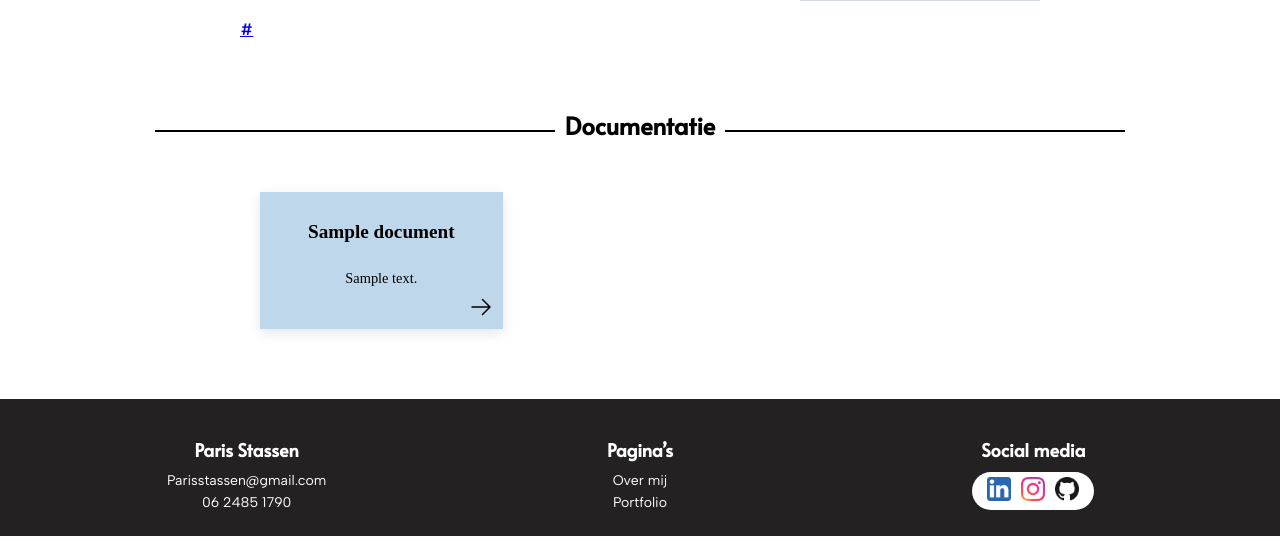
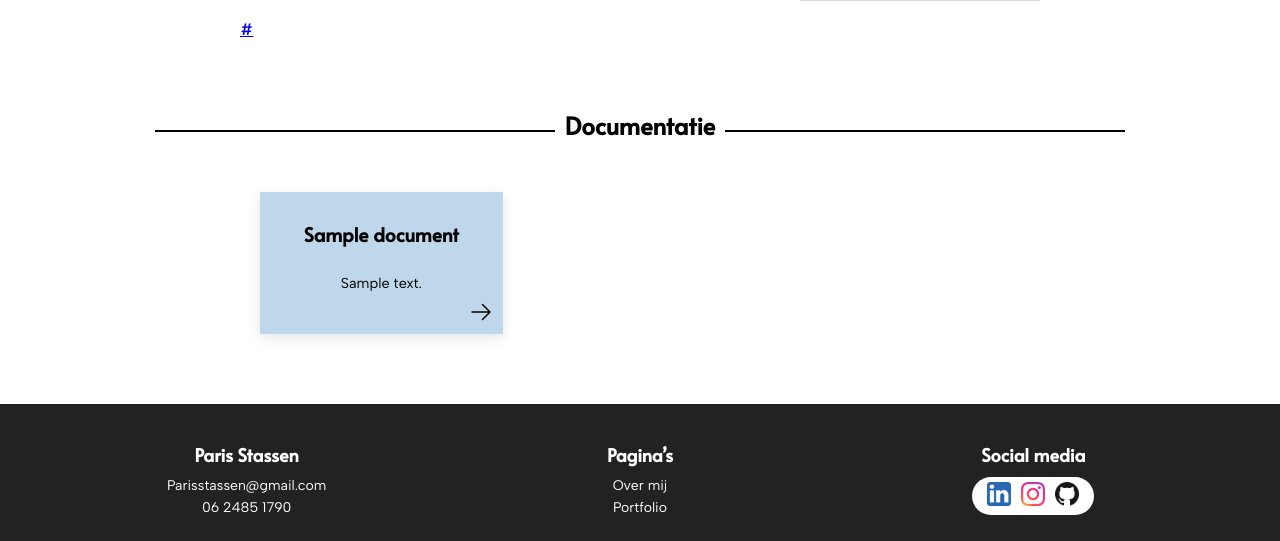
Before and after one commit to Parisxx/portfolio, a PHP site: page /project.php?id=1 in a window 1280 px wide. Shown: the part 342-883 px from the top of the page. Run offline with PHP 8.4, Linux system fonts and the light colour scheme; tables that the repository leaves empty or names only in its code hold one stand-in row (values such as "Sample post"); grey boxes marked "Sample" are stand-in pictures.

Commit message:
refactor: added the right fonts to the document cards

```diff
--- a/project.css
+++ b/project.css
@@ -156,11 +156,13 @@ body {
 .card-title {
     font-size: 1.2rem;
     font-weight: bold;
+    font-family: 'alata';
 }
 
 .card-description {
     font-size: 0.9rem;
     margin: 8px 0;
+    font-family: 'albert_sans';
 }
 
 .arrow {
```
